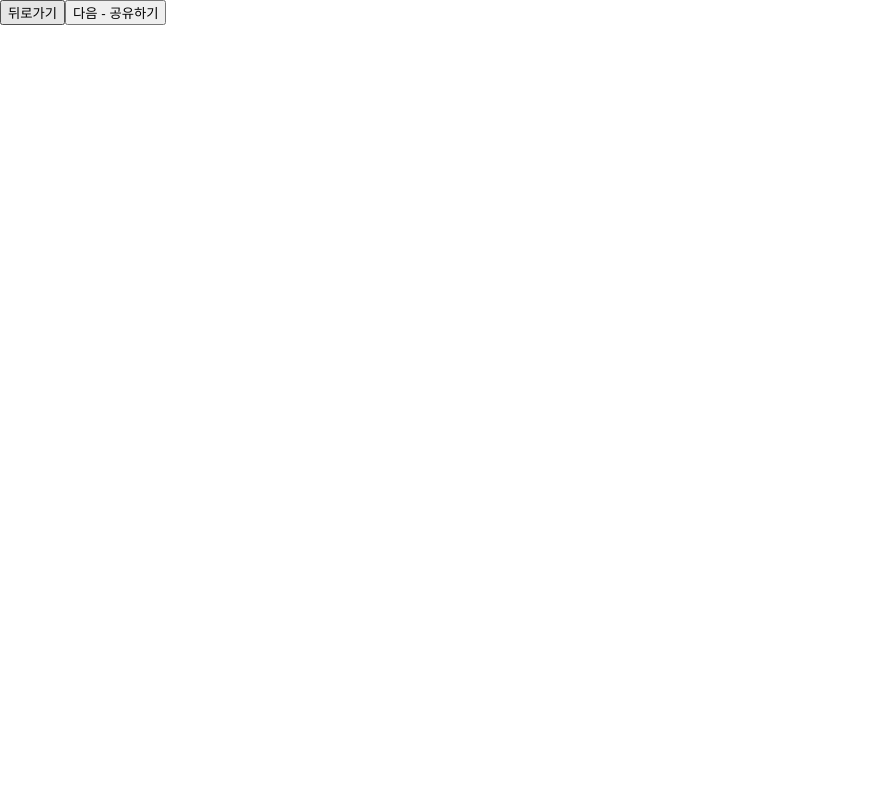
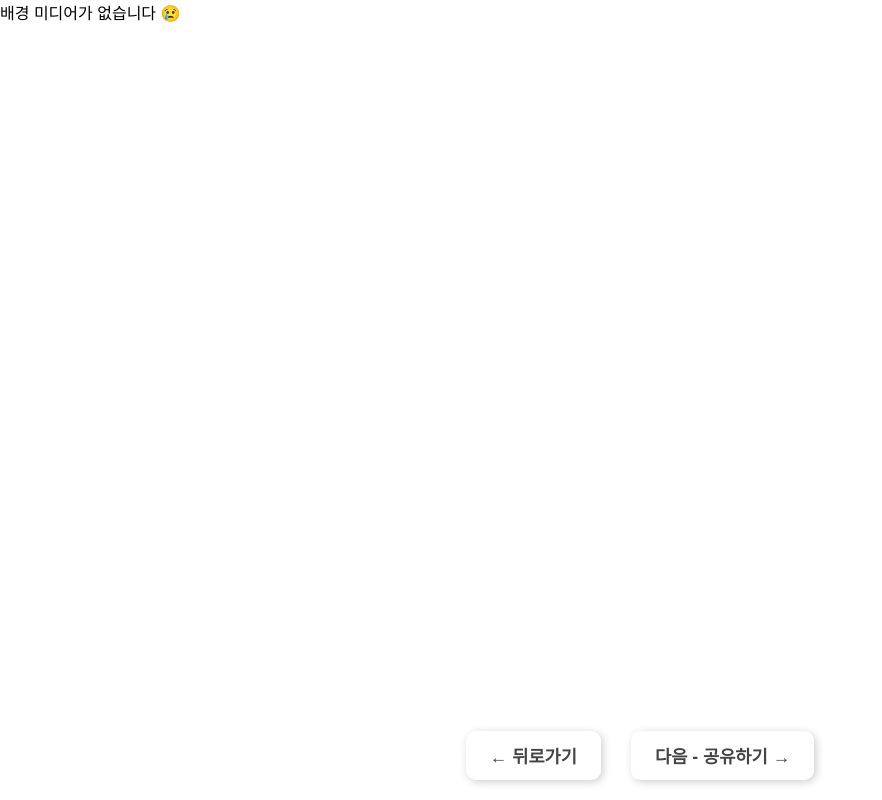
Before and after one commit to xeon-243859/ppongtok-app, a React (Vite) app: page /preview in a window 1280 px wide. Shown: the whole page, without its empty margins (0-882 px from the left). Built offline with nearby package versions, Linux system fonts and the light colour scheme.

Commit message:
✅ 자막 60초 속도 + 이미지/영상 30초 출력 + 감성 버튼 디자인 + 원본 구조 유지

```diff
--- a/src/pages/PreviewPage.css
+++ b/src/pages/PreviewPage.css
@@ -13,7 +13,7 @@
   color: white;
   text-shadow: 1px 1px 2px black;
   padding-left: 100%;
-  animation: scrollMessage 120s linear forwards; /* ✅ 120초 흐름 */
+  animation: scrollMessage 60s linear forwards;
 }
 
 @keyframes scrollMessage {
@@ -24,3 +24,30 @@
     transform: translateX(-100%);
   }
 }
+
+.button-box {
+  position: absolute;
+  bottom: 20px;
+  width: 100%;
+  display: flex;
+  justify-content: center;
+  gap: 30px;
+  z-index: 20;
+}
+
+button {
+  padding: 12px 24px;
+  font-size: 1.1rem;
+  font-weight: bold;
+  border: none;
+  border-radius: 10px;
+  cursor: pointer;
+  background-color: rgba(255, 255, 255, 0.9);
+  color: #444;
+  box-shadow: 2px 2px 8px rgba(0, 0, 0, 0.2);
+  transition: background-color 0.3s ease;
+}
+
+button:hover {
+  background-color: rgba(255, 230, 230, 0.95);
+}
--- a/src/pages/PreviewPage.jsx
+++ b/src/pages/PreviewPage.jsx
@@ -1,87 +1,108 @@
-import React, { useEffect, useState } from "react";
+import React, { useEffect, useState, useRef } from "react";
 import "./PreviewPage.css";
 
 const PreviewPage = () => {
   const [message, setMessage] = useState("");
   const [selectedImages, setSelectedImages] = useState([]);
   const [currentImageIndex, setCurrentImageIndex] = useState(0);
+  const [showImage, setShowImage] = useState(false);
+  const [showVideo, setShowVideo] = useState(false);
+  const audioRef = useRef(null);
+
   const selectedVideo = localStorage.getItem("selected-video");
   const selectedMusic = localStorage.getItem("selected-music");
 
-  // 메시지 불러오기
   useEffect(() => {
     const storedMessage = localStorage.getItem("message");
     if (storedMessage) setMessage(storedMessage);
   }, []);
 
-  // 이미지 불러오기
   useEffect(() => {
     const storedImages = JSON.parse(localStorage.getItem("selected-images"));
-    if (Array.isArray(storedImages)) {
+    if (Array.isArray(storedImages) && storedImages.length > 0) {
       setSelectedImages(storedImages);
+      setShowImage(true);
     }
-  }, []);
+    if (selectedVideo && selectedVideo !== "null") {
+      setShowVideo(true);
+      setShowImage(false);
+    }
+  }, [selectedVideo]);
 
-  // 이미지 5초마다 순차 전환 → 30초 후 정지
+  // 이미지 5초 간격 순환 → 30초 후 정지
   useEffect(() => {
-    if (!selectedImages || selectedImages.length === 0 || selectedVideo) return;
+    if (!showImage || selectedImages.length === 0) return;
     let index = 0;
     setCurrentImageIndex(index);
-
     const interval = setInterval(() => {
       index = (index + 1) % selectedImages.length;
       setCurrentImageIndex(index);
     }, 5000);
-
     const timeout = setTimeout(() => {
       clearInterval(interval);
-    }, 30000); // 30초 후 정지
-
+    }, 30000);
     return () => {
       clearInterval(interval);
       clearTimeout(timeout);
     };
-  }, [selectedImages, selectedVideo]);
+  }, [showImage, selectedImages]);
+
+  // 영상 30초 후 정지
+  useEffect(() => {
+    if (!showVideo) return;
+    const timer = setTimeout(() => {
+      const video = document.querySelector("video");
+      if (video) video.pause();
+    }, 30000);
+    return () => clearTimeout(timer);
+  }, [showVideo]);
+
+  // 음악 30초 후 정지
+  useEffect(() => {
+    if (!audioRef.current) return;
+    const timer = setTimeout(() => {
+      audioRef.current.pause();
+    }, 30000);
+    return () => clearTimeout(timer);
+  }, [selectedMusic]);
 
   return (
     <div className="preview-page">
       <div className="media-box">
-        {/* 자막 */}
         <div className="scrolling-message-box">
           <div className="scrolling-message">{message}</div>
         </div>
 
-        {/* 영상이 선택되었을 경우 → 영상만 출력 */}
-        {selectedVideo && selectedVideo !== "null" ? (
+        {showVideo ? (
           <video
             src={selectedVideo}
             autoPlay
             muted
             className="media-display"
-            onLoadedMetadata={(e) => {
-              e.target.currentTime = 0;
-              setTimeout(() => {
-                e.target.pause();
-              }, 30000); // 30초 후 정지
-            }}
+          />
+        ) : showImage && selectedImages.length > 0 ? (
+          <img
+            src={selectedImages[currentImageIndex]}
+            alt="preview"
+            className="media-display"
           />
         ) : (
-          selectedImages.length > 0 && (
-            <img
-              src={selectedImages[currentImageIndex]}
-              alt="preview"
-              className="media-display"
-            />
-          )
+          <div className="media-fallback">배경 미디어가 없습니다 😢</div>
         )}
       </div>
 
       <div className="button-box">
-        <button onClick={() => window.history.back()}>뒤로가기</button>
-        <button onClick={() => window.location.href = "/share"}>다음 - 공유하기</button>
+        <button className="btn-back" onClick={() => window.history.back()}>
+          ← 뒤로가기
+        </button>
+        <button className="btn-next" onClick={() => (window.location.href = "/share")}>
+          다음 - 공유하기 →
+        </button>
       </div>
 
-      {selectedMusic && <audio src={selectedMusic} autoPlay />}
+      {selectedMusic && (
+        <audio ref={audioRef} src={selectedMusic} autoPlay />
+      )}
     </div>
   );
 };
```
